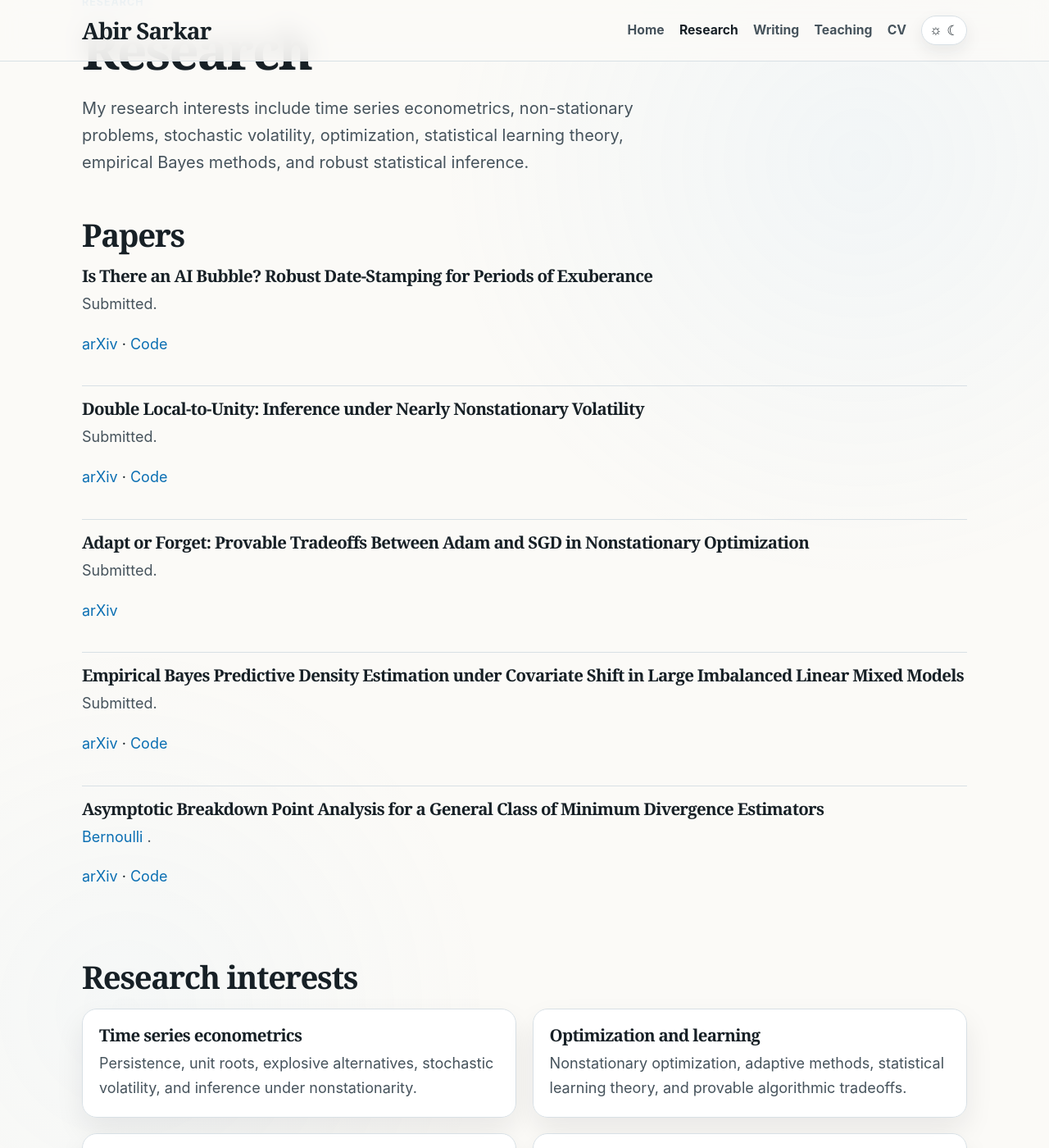
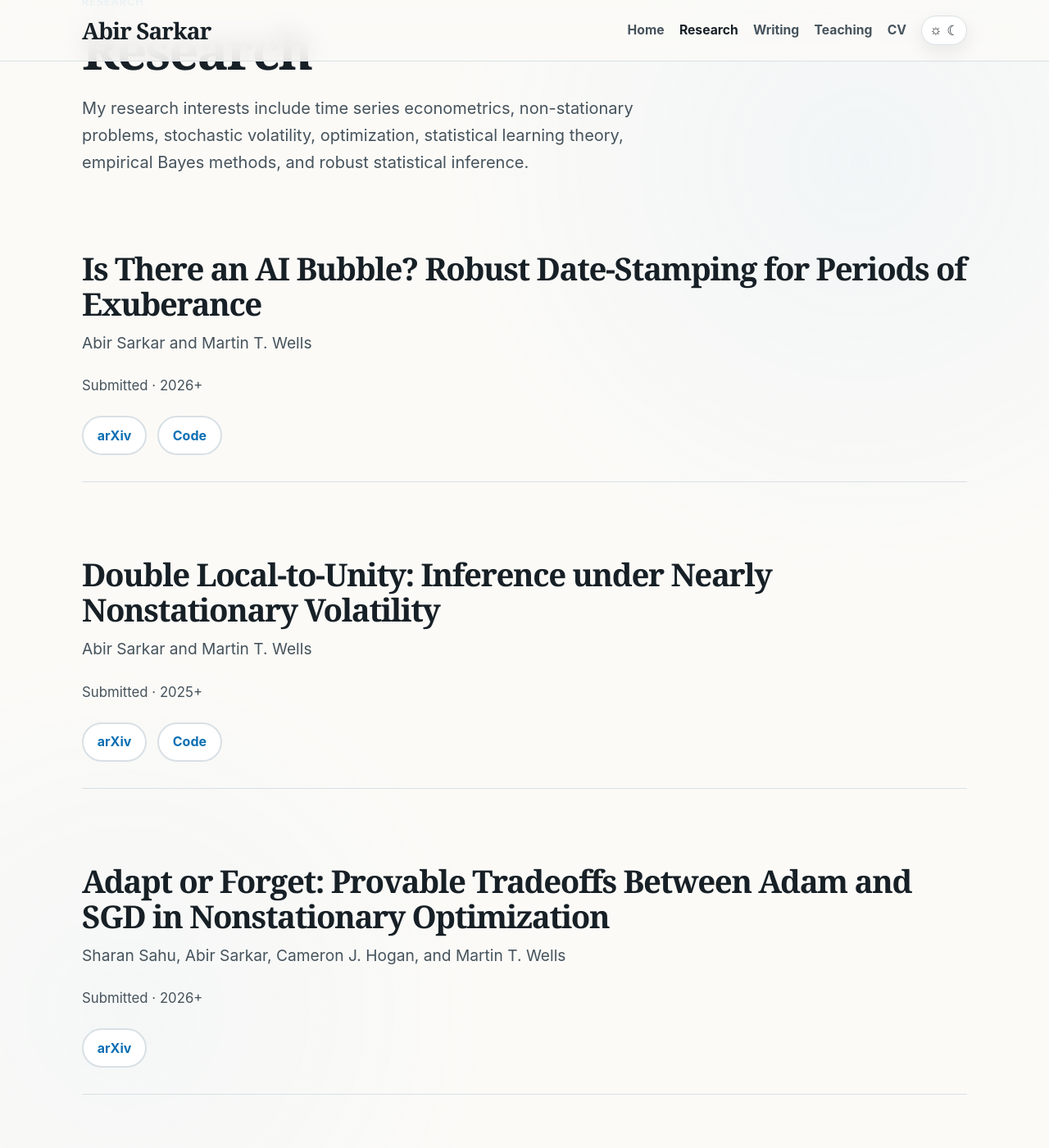
Before and after one commit to AbirS2026/AbirS2026.github.io, a Jekyll site: the page built from research.md, in a window 1280 px wide and 1400 px high, scrolled down 210 px. Shown: the whole window at 82% size. Built offline with Jekyll 4.4.1, drawn with Linux system fonts in a browser that asks for light colours; our own code applies the rules of GitHub Pages for plain Markdown files; a style sheet for code colours, icons or effects is not loaded; some of the changed text lies outside the part shown.

Commit message:
Update research.md

```diff
--- a/research.md
+++ b/research.md
@@ -14,68 +14,63 @@ permalink: /research/
   and robust statistical inference.
 </p>
 
-<h2>Papers</h2>
+<div class="paper-list">
 
-<div class="list">
-  <article class="item">
-    <h3>Is There an AI Bubble? Robust Date-Stamping for Periods of Exuberance</h3>
-    <p class="muted">
-      Submitted.
-    </p>
-    <p>
+  <article class="paper-item">
+    <h2 class="paper-title">Is There an AI Bubble? Robust Date-Stamping for Periods of Exuberance</h2>
+    <p class="paper-authors">Abir Sarkar and Martin T. Wells</p>
+    <p class="paper-meta">Submitted · 2026+</p>
+    <div class="paper-links">
       <a href="https://arxiv.org/pdf/2604.12062" target="_blank" rel="noopener">arXiv</a>
-      ·
       <a href="https://github.com/AbirS2026/SVADF-Bubble" target="_blank" rel="noopener">Code</a>
-    </p>
+    </div>
   </article>
 
-  <article class="item">
-    <h3>Double Local-to-Unity: Inference under Nearly Nonstationary Volatility</h3>
-    <p class="muted">
-      Submitted.
-    </p>
-    <p>
+  <article class="paper-item">
+    <h2 class="paper-title">Double Local-to-Unity: Inference under Nearly Nonstationary Volatility</h2>
+    <p class="paper-authors">Abir Sarkar and Martin T. Wells</p>
+    <p class="paper-meta">Submitted · 2025+</p>
+    <div class="paper-links">
       <a href="https://arxiv.org/pdf/2512.06823" target="_blank" rel="noopener">arXiv</a>
-      ·
       <a href="https://github.com/AbirS2026/Double-LOcal-Unity" target="_blank" rel="noopener">Code</a>
-    </p>
+    </div>
   </article>
 
-  <article class="item">
-    <h3>Adapt or Forget: Provable Tradeoffs Between Adam and SGD in Nonstationary Optimization</h3>
-    <p class="muted">
-      Submitted.
-    </p>
-    <p>
+  <article class="paper-item">
+    <h2 class="paper-title">Adapt or Forget: Provable Tradeoffs Between Adam and SGD in Nonstationary Optimization</h2>
+    <p class="paper-authors">Sharan Sahu, Abir Sarkar, Cameron J. Hogan, and Martin T. Wells</p>
+    <p class="paper-meta">Submitted · 2026+</p>
+    <div class="paper-links">
       <a href="https://arxiv.org/pdf/2605.04269" target="_blank" rel="noopener">arXiv</a>
-    </p>
+    </div>
   </article>
 
-  <article class="item">
-    <h3>Empirical Bayes Predictive Density Estimation under Covariate Shift in Large Imbalanced Linear Mixed Models</h3>
-    <p class="muted">
-      Submitted.
-    </p>
-    <p>
+  <article class="paper-item">
+    <h2 class="paper-title">Empirical Bayes Predictive Density Estimation under Covariate Shift in Large Imbalanced Linear Mixed Models</h2>
+    <p class="paper-authors">Abir Sarkar, Gourab Mukherjee, and Keisuke Yano</p>
+    <p class="paper-meta">Submitted · 2026+</p>
+    <div class="paper-links">
       <a href="https://arxiv.org/pdf/2603.27984" target="_blank" rel="noopener">arXiv</a>
-      ·
       <a href="https://github.com/AbirS2026/Simulations-prde" target="_blank" rel="noopener">Code</a>
-    </p>
+    </div>
   </article>
 
-  <article class="item">
-    <h3>Asymptotic Breakdown Point Analysis for a General Class of Minimum Divergence Estimators</h3>
-    <p class="muted">
+  <article class="paper-item">
+    <h2 class="paper-title">Asymptotic Breakdown Point Analysis for a General Class of Minimum Divergence Estimators</h2>
+    <p class="paper-authors">Subhrajyoty Roy, Abir Sarkar, Abhik Ghosh, and Ayanendranath Basu</p>
+    <p class="paper-meta">
+      Accepted in
       <a href="https://www.bernoullisociety.org/publications/bernoulli-journal" target="_blank" rel="noopener">
         Bernoulli
-      </a>.
+      </a>
+      · 2023+
     </p>
-    <p>
+    <div class="paper-links">
       <a href="https://arxiv.org/pdf/2304.07466" target="_blank" rel="noopener">arXiv</a>
-      ·
       <a href="https://github.com/subroy13/msde-breakdown" target="_blank" rel="noopener">Code</a>
-    </p>
+    </div>
   </article>
+
 </div>
 
 <h2>Research interests</h2>
```
